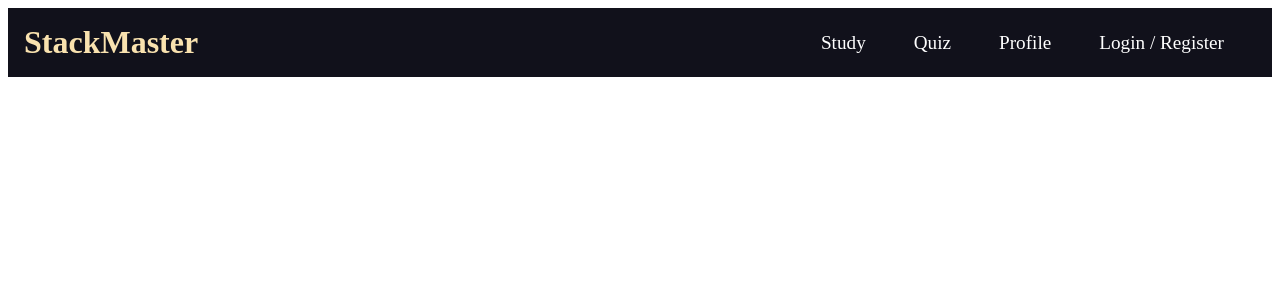
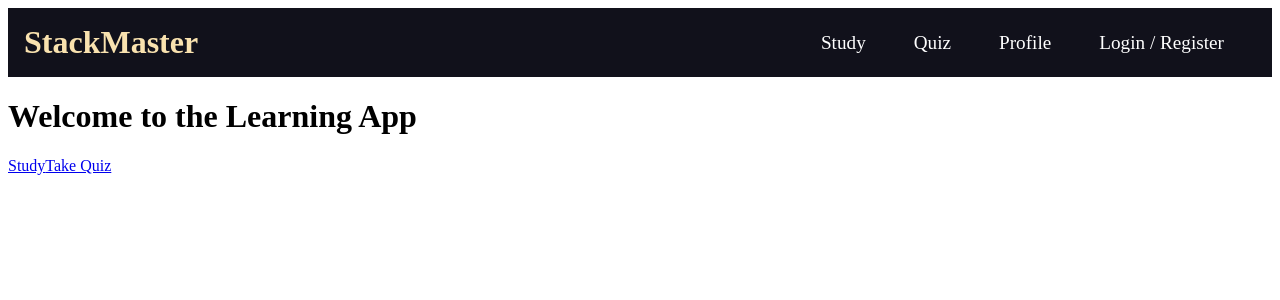
Before and after one commit to vpontual/stackmaster, a React (Vite) app in the folder client/: page /choice in a window 1280 px wide. Shown: the top 300 px of the page. Built offline with nearby package versions, Linux system fonts and the light colour scheme.

Commit message:
simplified routing to categories or quiz page

```diff
--- a/client/src/App.jsx
+++ b/client/src/App.jsx
@@ -36,6 +36,7 @@
 
 import { Routes, Route } from 'react-router-dom';
 import Header from './components/Header';
+import Choice from './pages/Choice';
 // import Footer from './components/Footer';
 
 const App = () => {
@@ -43,10 +44,10 @@ const App = () => {
     <div className="d-flex flex-column min-vh-100">
       <Header />
       <Routes>
-        {/* <Route path="/" element={<Home />} />
-        <Route path="/study" element={<Study />} />
-        <Route path="/quiz" element={<Quiz />} />
-        <Route path="/profile" element={<Profile />} /> */}
+        {/* <Route path="/" element={<Home />} /> */}
+        {/* <Route path="/study" element={<Study />} /> */}
+        {/* <Route path="/quiz" element={<Quiz />} /> */}
+        <Route path="/choice" element={<Choice />} />
       </Routes>
       {/* <Footer /> */}
     </div>
--- a/client/src/pages/Choice.jsx
+++ b/client/src/pages/Choice.jsx
@@ -1,22 +1,13 @@
 import React from 'react';
+import { Link } from 'react-router-dom';
 
 const Choice = () => {
-  const handleStudyClick = () => {
-    // Implement navigation to the study category selection page
-    console.log('Study button clicked');
-  };
-
-  const handleQuizClick = () => {
-    // Implement navigation to the quiz page
-    console.log('Quiz button clicked');
-  };
-
   return (
     <div>
       <h1>Welcome to the Learning App</h1>
       <div>
-        <button onClick={handleStudyClick}>Study</button>
-        <button onClick={handleQuizClick}>Take Quiz</button>
+        <Link to="/categories">Study</Link>
+        <Link to="/quiz">Take Quiz</Link>
       </div>
     </div>
   );
```
